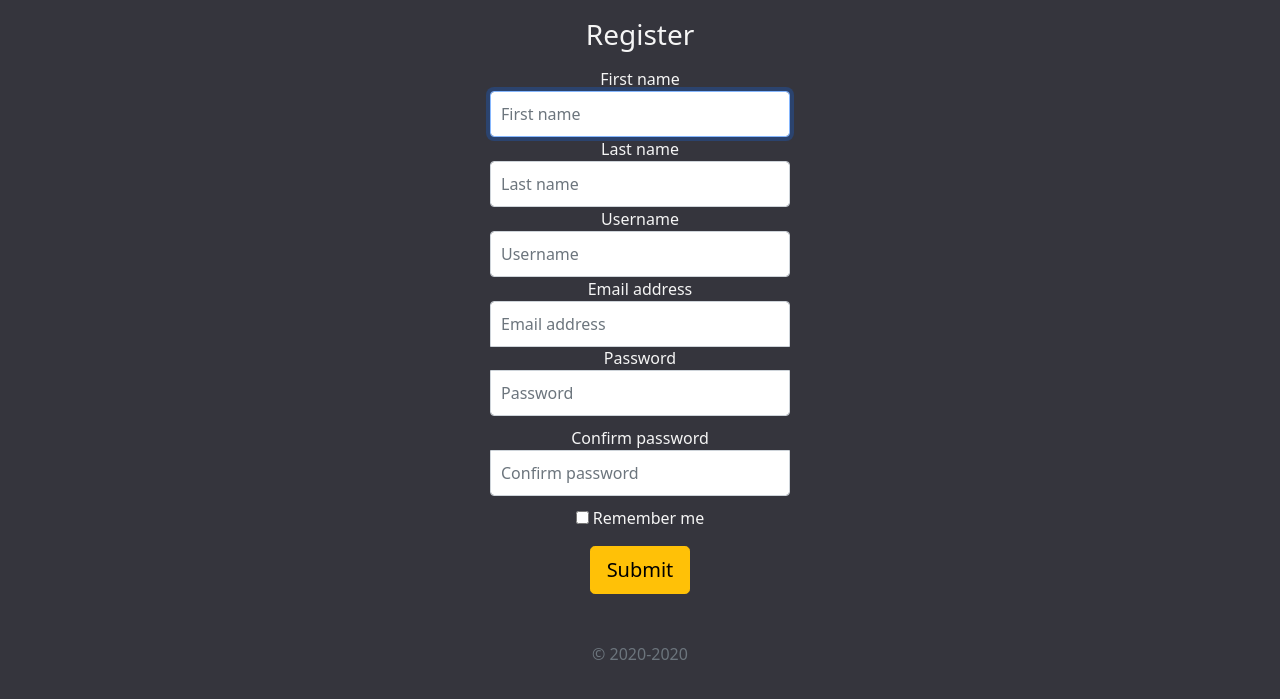
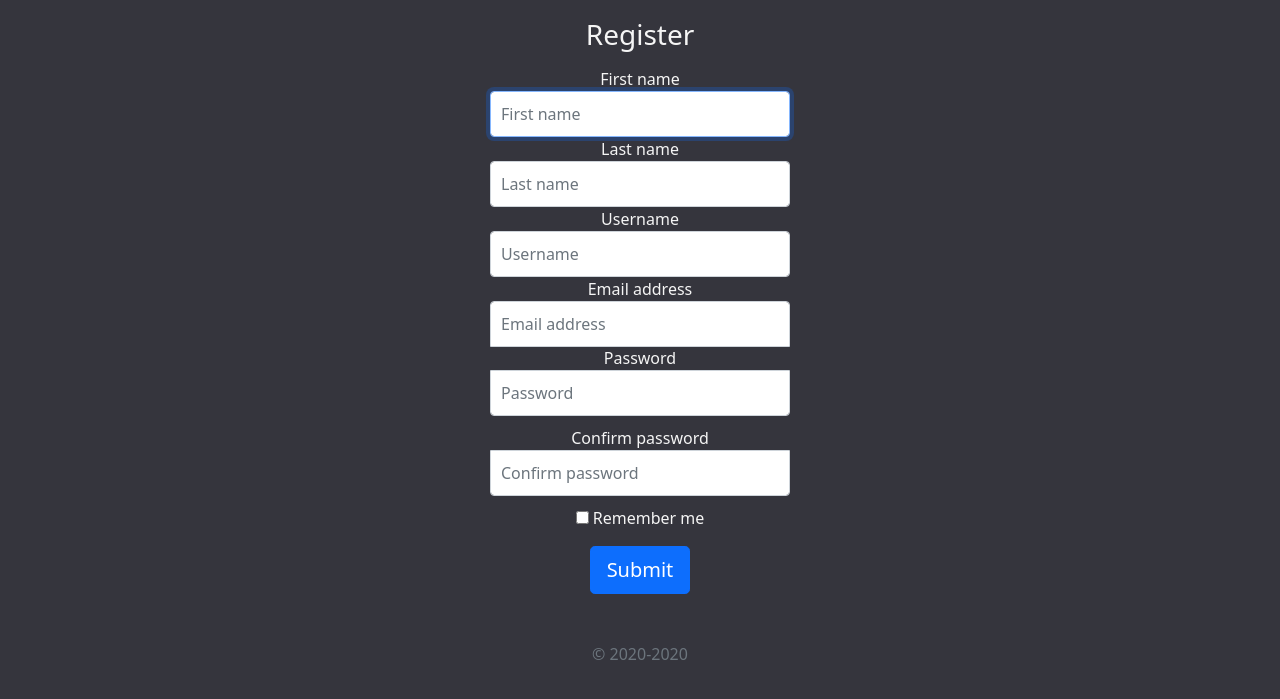
Before and after one commit to Greg-Sam/Project2, a website: page public/assets/register.html in a window 1280 px wide. Shown: the part 63-762 px from the top of the page. Drawn offline with nearby package versions, Linux system fonts and the light colour scheme; files whose address does not match are found by name.

Commit message:
removed btn-warning, turns button yellow, now blue

```diff
--- a/public/assets/register.html
+++ b/public/assets/register.html
@@ -76,7 +76,7 @@
         <input type="checkbox" value="remember-me"> Remember me
       </label>
     </div>
-    <button class="btn btn-lg btn-primary btn-warning" id="loginBtn" type="submit">Submit</button>
+    <button class="btn btn-lg btn-primary" id="loginBtn" type="submit">Submit</button>
     <p class="mt-5 mb-3 text-muted">&copy; 2020-2020</p>
   </form>
 
```
